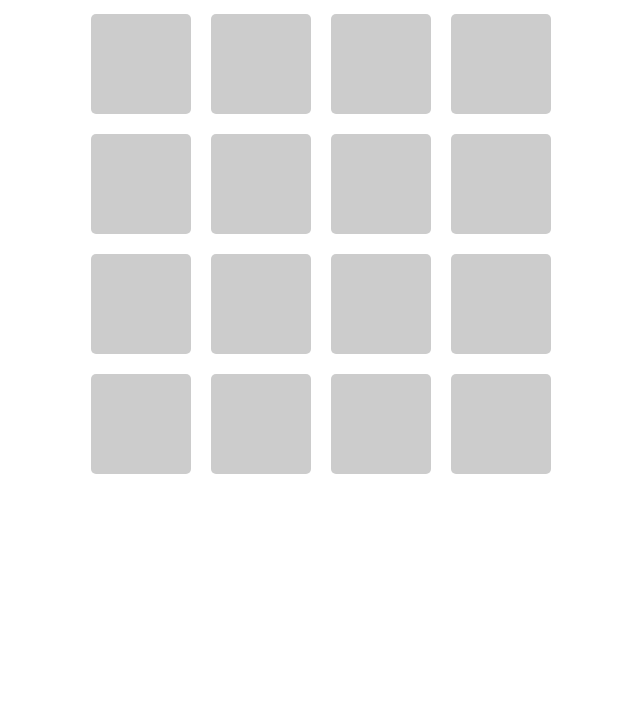
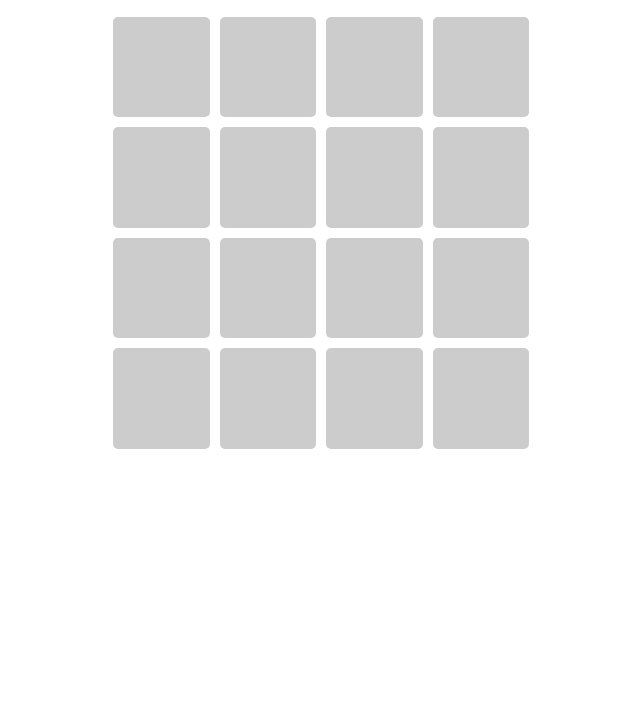
Before and after one commit to Yann0411/Hugo_memory_Game, a plain HTML site: page index.html in a window 1280 px wide. Shown: the part 83-800 px from the top of the page, without its empty margins (319-959 px from the left). Drawn offline with Linux system fonts and the light colour scheme.

Commit message:
mediaQueries

```diff
--- a/style.css
+++ b/style.css
@@ -1,30 +1,36 @@
 body {
     text-align: center;
-    margin: 30px auto;
-}
+    margin: 0 auto;
+    padding: 10px;
 
 #appBoard {
     display: grid;
-    grid-template-columns: repeat(4, 100px);
-    grid-template-rows: repeat(4, 100px);
-    gap: 20px;
+    grid-template-columns: repeat(4, 1fr);
+    gap: 10px;
     justify-content: center;
-    margin: 30px auto;
+    padding: 10px;
+    width: 100%;
+    max-width: 400px;
+    margin: 20px auto;
 }
 
 .img {
     background-color: #ccc;
     border-radius: 5px;
     cursor: pointer;
+    aspect-ratio: 1 / 1;
+    width: 100%;
 }
 
 .img .card-content{
     opacity: 0;
+    width: 100%;
+    height: auto;
+    aspect-ratio: 1 / 1;
 }
 
 .img.flip .card-content{
     opacity: 1;
-    max-width: 100%;
 }
 
 .img.matched{
@@ -32,3 +38,10 @@ body {
     box-sizing: border-box;
     cursor: default;
 }
+
+@media screen and (max-width: 320px) {
+    #appBoard {
+        gap: 5px;
+    }
+
+}
```
